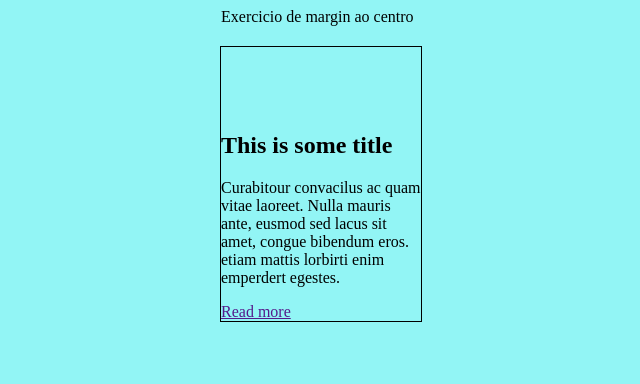
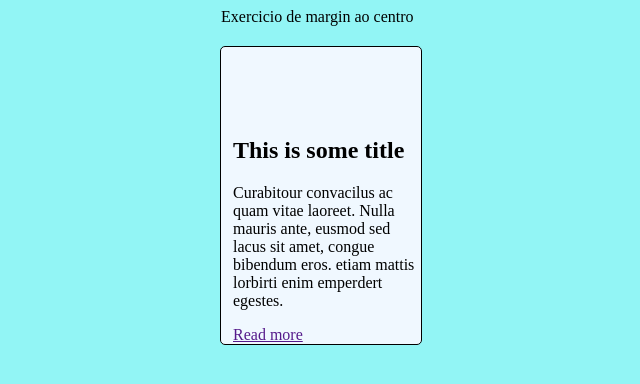
Before and after one commit to MathheeuusS/AulaMarginTB---11-4-24, a plain HTML site: page exercicios.html in a window 1280 px wide. Shown: the whole page, without its empty margins (319-959 px from the left). Drawn offline with Linux system fonts and the light colour scheme.

Commit message:
finalizei exercicio

```diff
--- a/style2.css
+++ b/style2.css
@@ -14,8 +14,19 @@ div
     margin: auto;
     margin-top:20px;
     border: 1px solid;
+    background-color: aliceblue;
+    border-radius: 5px;
 }
 h2
 {
-    margin-top: 85px;
+    margin-top: 90px;
+    margin-left: 12px;
 }
+p
+{
+    margin-left: 12px;
+}
+a
+{
+    margin-left: 12px;
+}
```
Also changed, not shown: exercicios.html (+1 -0 lines).
